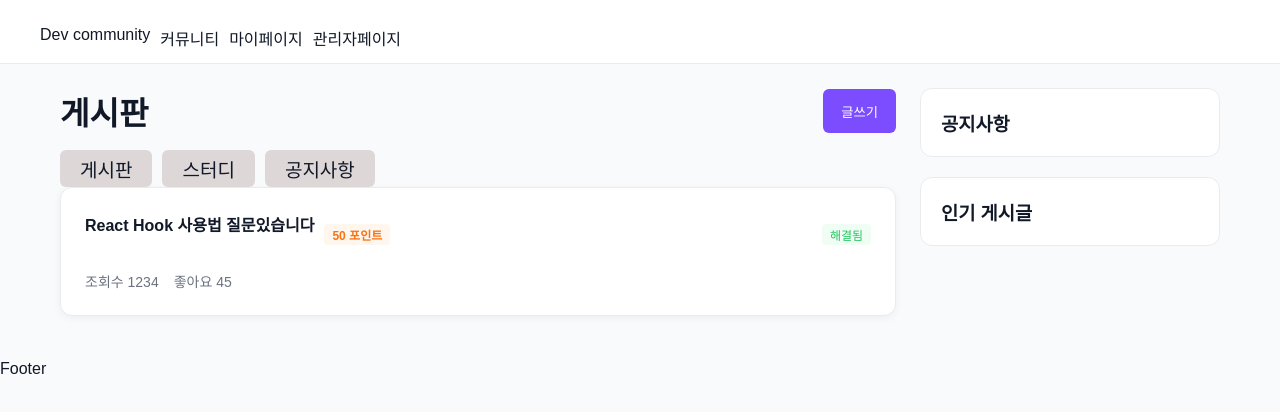
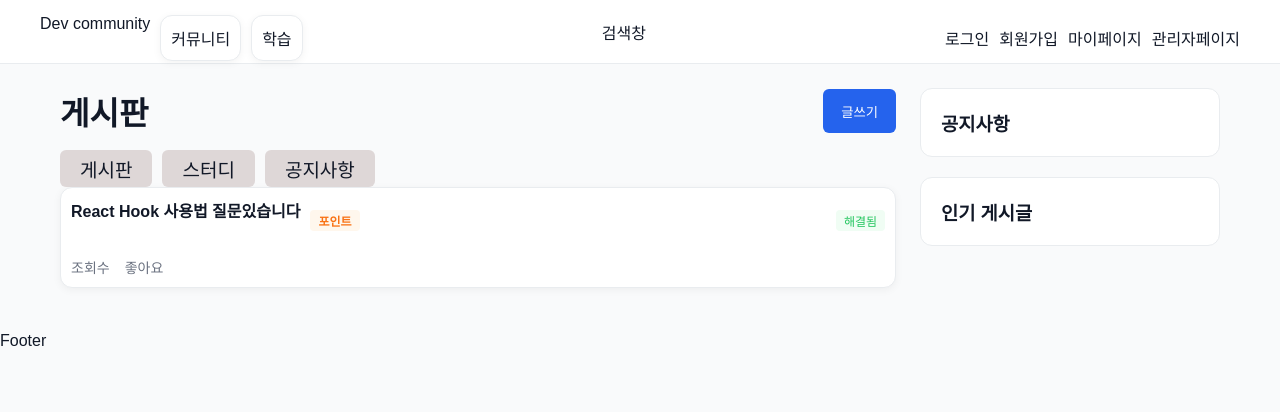
Before and after one commit to 2026ICTClass3Team2/FP_Front, a React (Vite) app: page / in a window 1280 px wide. Shown: the top 412 px of the page. Built offline with nearby package versions, Linux system fonts and the light colour scheme.

Commit message:
stlye: test

```diff
--- a/src/App.css
+++ b/src/App.css
@@ -31,6 +31,15 @@
   gap: 24px;
 }
 
+
+.card {
+  background-color: var(--bg-card);
+  border: 1px solid var(--border);
+  border-radius: 12px;
+  padding: 10px;
+  box-shadow: 0 2px 8px rgba(0, 0, 0, 0.05);
+}
+
 /*왼쪽 게시판*/
 .main-content{
   flex: 3;
@@ -52,13 +61,7 @@
   border: 1px solid var(--border);
 }
 
-.card {
-  background-color: var(--bg-card);
-  border: 1px solid var(--border);
-  border-radius: 12px;
-  padding: 24px;
-  box-shadow: 0 2px 8px rgba(0, 0, 0, 0.05);
-}
+
 /*챗봇*/
 .chatbot-button {
   position: fixed;
@@ -147,7 +150,7 @@
 }
 
 
-/* 기술 태그 (React, TypeScript 등) */
+/* 메인페이지 게시판, 공지사항, 스터디*/
 .tag-group {
   display: flex;
   gap: 10px;
@@ -167,6 +170,15 @@
   color: var(--text-white);
 }
 
+
+.tags-grup{
+
+}
+
+
+
+
+
 /* 포스트 하단 정보 (조회수, 좋아요 등) */
 .post-footer {
   display: flex;
@@ -182,13 +194,15 @@
 
   justify-content: flex-end;
   align-items: center;
-  grid-template-columns: 0em;
+
   border-radius: 6px;
   gap: 6px;
   padding: 11px 18px;
   height: 44px;
 
-  background-color: var(--primary);
+  background-color: var(--brand-write);
   color: var(--text-white);
-
 }
+.write-btn:hover{
+background-color: var(--brand-write-hover);
+}
--- a/src/components/Header.jsx
+++ b/src/components/Header.jsx
@@ -6,10 +6,20 @@ const Header = () => {
     <div className="header">
       <ul className= "tag-group">
         <li><Link to="/">Dev community</Link></li>
-        <li><Link to="/board">커뮤니티</Link></li>
-        <li><Link to="/mypage">마이페이지</Link></li>
+        <li className='card'><Link to="/board">커뮤니티</Link></li>
+        <li className='card'><Link to="/study">학습</Link></li>
+
+      </ul>
+        <div>검색창</div>
+
+
+    <ul className='tag-group'>
+        <li><Link>로그인</Link></li>
+        <li><Link>회원가입</Link></li>
+      <li><Link to="/mypage">마이페이지</Link></li>
         <li><Link to="/admin">관리자페이지</Link></li>
-      </ul>
+    </ul>
+
     </div>
   )
 }
--- a/src/index.css
+++ b/src/index.css
@@ -1,5 +1,5 @@
 :root {
-  /* 메인 컬러: 보라색 계열 */
+  /* 홈 버튼 컬러: 보라색 계열 */
   --primary: #7c4dff;
   --primary-hover:#651fff;
   --primary-light:#f3efff;
@@ -8,6 +8,8 @@
   --brand-color:#dbd4d4e3;
   --brand-hover:#2563ed;
 
+  --brand-write:#2563ed;
+  --brand-write-hover:#1f58d1;
 /*소셜로그인*/
   --kakao-yellow: #FEE500;
   --github-black:#24292e;
--- a/src/pages/Main.jsx
+++ b/src/pages/Main.jsx
@@ -10,8 +10,8 @@ const Main = () => {
 
       <div className="tag-group">
           <button type='button' className="tag">게시판</button>
-          <button className="tag">스터디</button>
-          <button className="tag">공지사항</button>
+          <button type='button' className="tag">스터디</button>
+          <button type='button' className="tag">공지사항</button>
 
       </div>
 
@@ -19,13 +19,13 @@ const Main = () => {
             <article className="card post-item">
           <div className="post-header">
               <strong className="post-item">React Hook 사용법 질문있습니다</strong>
-              <span className="point-badge">50 포인트</span>
+              <span className="point-badge"> 포인트</span>
               <span className="status-badge">해결됨</span>
           </div>
 
           <div className="post-footer">
-             <span>조회수 1234</span>
-             <span>좋아요 45</span>
+             <span>조회수 </span>
+             <span>좋아요 </span>
           </div>
       </article>
     </div>
```
Also changed, not shown: src/layouts/MyPageLayout.jsx (+5 -2 lines).
